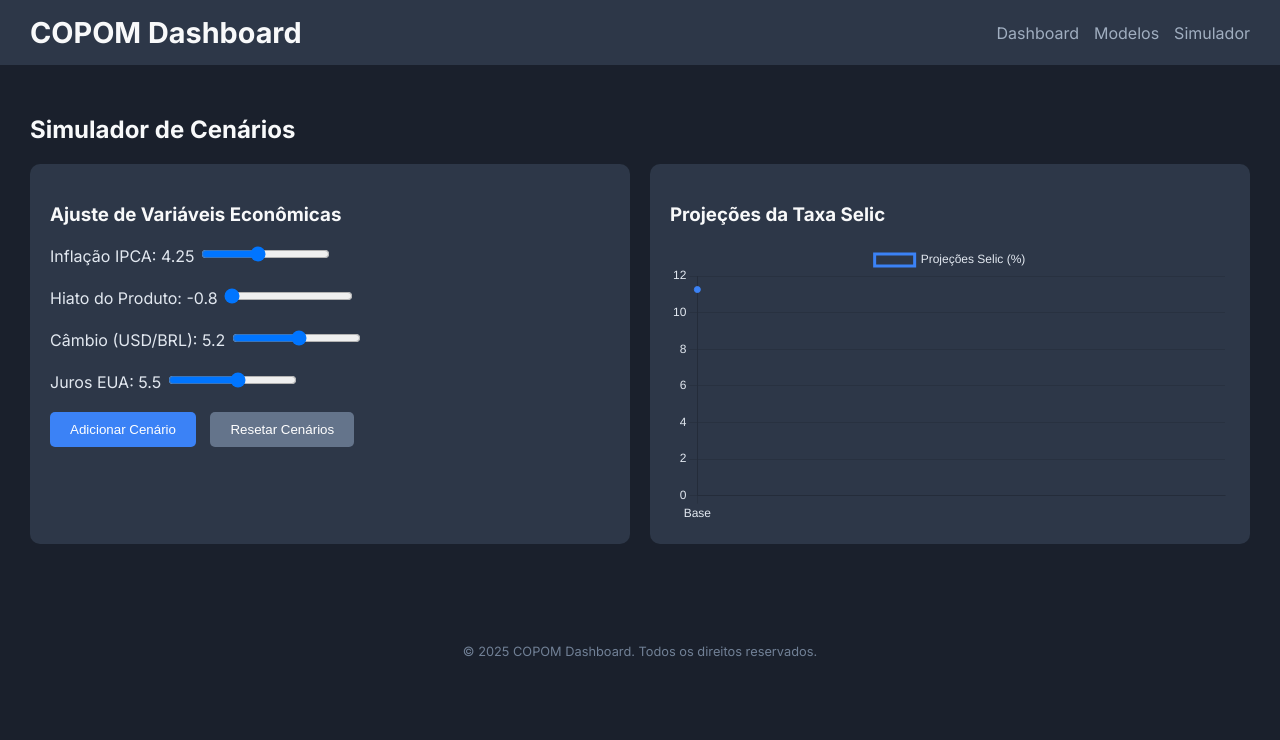
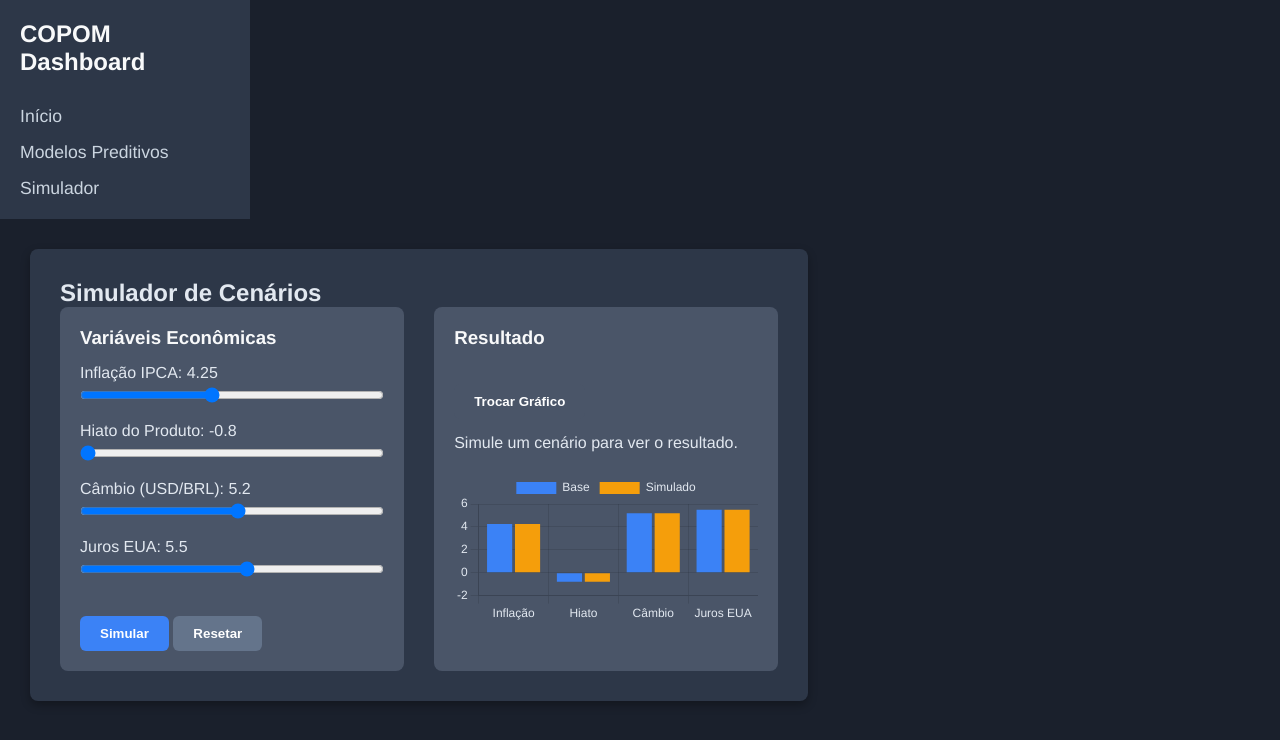
Before and after one commit to Thzfonseca/copom, a plain HTML site: page index.html in a window 1280 px wide. Both pictures are taken after a click on the link "Simulador". Drawn offline with nearby package versions, Linux system fonts and the light colour scheme.

Commit message:
feat: layout novo, simulador com gráfico e melhorias gerais

```diff
--- a/index.html
+++ b/index.html
@@ -4,49 +4,53 @@
     <meta charset="UTF-8">
     <meta name="viewport" content="width=device-width, initial-scale=1.0">
     <title>COPOM Dashboard</title>
+
+    <!-- Estilos -->
     <link rel="stylesheet" href="style.css">
-    <link href="https://fonts.googleapis.com/css2?family=Inter:wght@400;700&display=swap" rel="stylesheet">
+
+    <!-- Chart.js -->
+    <script src="lib/chart.min.js"></script>
 </head>
 <body>
-    <header>
-        <h1>COPOM Dashboard</h1>
-        <nav>
-            <a href="#dashboard" onclick="showTab('dashboard')">Dashboard</a>
-            <a href="#modelos-preditivos" onclick="showTab('modelos-preditivos')">Modelos</a>
-            <a href="#simulador" onclick="showTab('simulador')">Simulador</a>
-        </nav>
-    </header>
+    <div class="dashboard">
+        <aside class="sidebar">
+            <h1>COPOM Dashboard</h1>
+            <nav class="nav">
+                <ul>
+                    <li><a href="#dashboard" onclick="showTab('dashboard')">Início</a></li>
+                    <li><a href="#modelos-preditivos" onclick="showTab('modelos-preditivos')">Modelos Preditivos</a></li>
+                    <li><a href="#simulador" onclick="showTab('simulador')">Simulador</a></li>
+                </ul>
+            </nav>
+        </aside>
 
-    <main>
-        <section id="dashboard" class="tab-content active">
-            <h2>Bem-vindo ao COPOM Dashboard</h2>
-            <p>Escolha uma aba acima para começar.</p>
-        </section>
+        <main class="content">
+            <!-- Spinner Loading -->
+            <div id="loading-spinner" class="spinner-overlay">
+                <div class="spinner"></div>
+            </div>
 
-        <section id="modelos-preditivos" class="tab-content">
-            <!-- Conteúdo de modelos preditivos será renderizado aqui -->
-        </section>
+            <!-- Tabs -->
+            <div id="dashboard" class="tab-content">
+                <h2>Bem-vindo ao Dashboard do COPOM</h2>
+                <p>Utilize o menu ao lado para navegar entre os modelos preditivos e o simulador de cenários.</p>
+            </div>
 
-        <section id="simulador" class="tab-content">
-            <!-- Conteúdo do simulador será renderizado aqui -->
-        </section>
-    </main>
+            <div id="modelos-preditivos" class="tab-content" style="display: none;">
+                <!-- Conteúdo dos modelos preditivos será carregado via JS -->
+            </div>
 
-    <footer>
-        &copy; 2025 COPOM Dashboard. Todos os direitos reservados.
-    </footer>
+            <div id="simulador" class="tab-content" style="display: none;">
+                <!-- Conteúdo do simulador será carregado via JS -->
+            </div>
+        </main>
+    </div>
 
     <!-- Scripts -->
-    <script src="https://cdn.jsdelivr.net/npm/chart.js"></script>
+    <script src="js/script.js"></script>
     <script src="js/modelos_preditivos.js"></script>
     <script src="js/modelos_preditivos_ui.js"></script>
     <script src="js/simulador.js"></script>
-    <script>
-        function showTab(tabId) {
-            document.querySelectorAll('.tab-content').forEach(tab => tab.classList.remove('active'));
-            const selectedTab = document.getElementById(tabId);
-            if (selectedTab) selectedTab.classList.add('active');
-        }
-    </script>
+
 </body>
 </html>
--- a/js/simulador.js
+++ b/js/simulador.js
@@ -1,16 +1,11 @@
-// js/simulador.js
-
 class SimuladorCopom {
     constructor() {
-        this.cenarioBase = {
-            ipca: 4.25,
-            hiato: -0.8,
-            cambio: 5.20,
-            jurosEUA: 5.50
-        };
-
-        this.cenarios = []; // Cenários simulados
+        this.cenarioBase = { ipca: 4.25, hiato: -0.8, cambio: 5.20, jurosEUA: 5.50 };
+        this.cenarioAtual = { ...this.cenarioBase };
+        this.resultadoBase = null;
+        this.resultadoAtual = null;
         this.chart = null;
+        this.chartType = 'bar'; // começa como bar (depois vira line/radar)
     }
 
     inicializar() {
@@ -18,7 +13,8 @@ class SimuladorCopom {
             console.error('Modelos preditivos não carregados.');
             return false;
         }
-        this.baseResultado = window.modelosPreditivos.getResultados();
+        this.resultadoBase = window.modelosPreditivos.getResultados();
+        this.resultadoAtual = { ...this.resultadoBase };
         return true;
     }
 
@@ -30,124 +26,147 @@ class SimuladorCopom {
                 <h2>Simulador de Cenários</h2>
                 <div class="grid grid-2">
                     <div class="card">
-                        <h3>Ajuste de Variáveis Econômicas</h3>
+                        <h3>Variáveis Econômicas</h3>
                         ${this.renderizarSliders()}
-                        <button class="button" id="simular-btn">Adicionar Cenário</button>
-                        <button class="button" id="resetar-btn" style="background-color: #64748b;">Resetar Cenários</button>
+                        <button class="button" id="simular-btn">Simular</button>
+                        <button class="button" id="resetar-btn" style="background-color: #64748b;">Resetar</button>
                     </div>
                     <div class="card">
-                        <h3>Projeções da Taxa Selic</h3>
-                        <canvas id="grafico-selic"></canvas>
+                        <h3>Resultado</h3>
+                        <button class="button small" id="trocar-grafico-btn" style="background-color: #4a5568; margin-bottom: 15px;">Trocar Gráfico</button>
+                        <p id="resultado-texto">Simule um cenário para ver o resultado.</p>
+                        <div class="chart-container">
+                            <canvas id="resultado-chart"></canvas>
+                        </div>
                     </div>
                 </div>
             </div>
         `;
 
-        document.getElementById('simular-btn').addEventListener('click', () => this.simularCenario());
-        document.getElementById('resetar-btn').addEventListener('click', () => this.resetarCenarios());
-
-        this.inicializarGrafico();
+        document.getElementById('simular-btn').addEventListener('click', () => this.simular());
+        document.getElementById('resetar-btn').addEventListener('click', () => this.resetar());
+        document.getElementById('trocar-grafico-btn').addEventListener('click', () => this.trocarTipoGrafico());
+        this.renderizarGrafico();
     }
 
     renderizarSliders() {
-        return Object.keys(this.cenarioBase).map(key => `
-            <div class="slider-container">
-                <label>${this.labelVariavel(key)}: <span id="valor-${key}">${this.cenarioBase[key]}</span></label>
-                <input type="range" id="slider-${key}" min="0" max="10" step="0.1" value="${this.cenarioBase[key]}" />
+        return Object.entries(this.cenarioBase).map(([key, value]) => `
+            <div style="margin-bottom: 15px;">
+                <label>${this.labelVariavel(key)}: <span id="valor-${key}">${value}</span></label>
+                <input type="range" id="slider-${key}" min="0" max="10" step="0.1" value="${value}" />
             </div>
         `).join('');
     }
 
     labelVariavel(key) {
-        const labels = {
-            ipca: "Inflação IPCA",
-            hiato: "Hiato do Produto",
-            cambio: "Câmbio (USD/BRL)",
-            jurosEUA: "Juros EUA"
-        };
+        const labels = { ipca: "Inflação IPCA", hiato: "Hiato do Produto", cambio: "Câmbio (USD/BRL)", jurosEUA: "Juros EUA" };
         return labels[key] || key;
     }
 
-    obterCenarioAtual() {
-        const cenario = {};
+    simular() {
         Object.keys(this.cenarioBase).forEach(key => {
             const slider = document.getElementById(`slider-${key}`);
             if (slider) {
-                cenario[key] = parseFloat(slider.value);
+                this.cenarioAtual[key] = parseFloat(slider.value);
                 document.getElementById(`valor-${key}`).innerText = slider.value;
             }
         });
-        return cenario;
+
+        this.resultadoAtual = this.calcularResultadoSimulado();
+        this.atualizarGrafico();
+        this.atualizarTexto();
     }
 
-    simularCenario() {
-        const novoCenario = this.obterCenarioAtual();
-        const tendencia = this.calcularTendencia(novoCenario);
-
-        this.cenarios.push({
-            nome: `Cenário ${this.cenarios.length + 1}`,
-            taxaSelic: tendencia
-        });
-
-        this.atualizarGrafico();
+    calcularResultadoSimulado() {
+        const tendencia = (
+            this.cenarioAtual.ipca * 0.5 +
+            this.cenarioAtual.cambio * 0.3 -
+            this.cenarioAtual.hiato * 0.4 +
+            this.cenarioAtual.jurosEUA * 0.2
+        );
+        return { tendencia };
     }
 
-    calcularTendencia(cenario) {
-        // Mesma lógica do modelo simplificado
-        const { ipca, hiato, cambio, jurosEUA } = cenario;
-        return (ipca * 0.5) + (cambio * 0.3) - (hiato * 0.4) + (jurosEUA * 0.2);
+    atualizarTexto() {
+        const texto = this.resultadoAtual.tendencia > 10
+            ? "Cenário indica aumento da Selic."
+            : this.resultadoAtual.tendencia < 5
+            ? "Cenário indica redução da Selic."
+            : "Cenário sugere manutenção da Selic.";
+        document.getElementById('resultado-texto').innerText = texto;
     }
 
-    inicializarGrafico() {
-        const ctx = document.getElementById('grafico-selic').getContext('2d');
+    renderizarGrafico() {
+        const ctx = document.getElementById('resultado-chart').getContext('2d');
         this.chart = new Chart(ctx, {
-            type: 'line',
-            data: {
-                labels: ['Base'],
-                datasets: [
-                    {
-                        label: 'Projeções Selic (%)',
-                        data: [this.baseResultado.taxaPrevista],
-                        borderColor: '#3b82f6',
-                        backgroundColor: 'transparent',
-                        tension: 0.3,
-                        pointBackgroundColor: '#3b82f6',
-                    }
-                ]
-            },
-            options: {
-                responsive: true,
-                plugins: {
-                    legend: { labels: { color: '#e2e8f0' } }
-                },
-                scales: {
-                    x: { ticks: { color: '#e2e8f0' } },
-                    y: { ticks: { color: '#e2e8f0' }, beginAtZero: true }
-                }
-            }
+            type: this.chartType,
+            data: this.getDadosGrafico(),
+            options: this.getOpcoesGrafico()
         });
     }
 
     atualizarGrafico() {
-        if (!this.chart) return;
-        this.chart.data.labels = ['Base', ...this.cenarios.map(c => c.nome)];
-        this.chart.data.datasets[0].data = [this.baseResultado.taxaPrevista, ...this.cenarios.map(c => c.taxaSelic)];
-        this.chart.update();
+        if (this.chart) {
+            this.chart.data = this.getDadosGrafico();
+            this.chart.update();
+        }
     }
 
-    resetarCenarios() {
-        this.cenarios = [];
-        this.atualizarGrafico();
+    getDadosGrafico() {
+        return {
+            labels: ['Inflação', 'Hiato', 'Câmbio', 'Juros EUA'],
+            datasets: [
+                {
+                    label: 'Base',
+                    backgroundColor: '#3b82f6',
+                    borderColor: '#3b82f6',
+                    fill: this.chartType === 'radar',
+                    data: Object.values(this.cenarioBase)
+                },
+                {
+                    label: 'Simulado',
+                    backgroundColor: '#f59e0b',
+                    borderColor: '#f59e0b',
+                    fill: this.chartType === 'radar',
+                    data: Object.values(this.cenarioAtual)
+                }
+            ]
+        };
+    }
+
+    getOpcoesGrafico() {
+        return {
+            responsive: true,
+            plugins: {
+                legend: {
+                    labels: { color: '#e2e8f0' }
+                }
+            },
+            scales: this.chartType === 'radar' ? {} : {
+                x: { ticks: { color: '#e2e8f0' } },
+                y: { ticks: { color: '#e2e8f0' } }
+            }
+        };
+    }
+
+    trocarTipoGrafico() {
+        this.chartType = this.chartType === 'radar' ? 'line' : 'radar';
+        this.chart.destroy();
+        this.renderizarGrafico();
+    }
+
+    resetar() {
+        this.cenarioAtual = { ...this.cenarioBase };
+        this.simular();
     }
 }
 
-// Inicializar no DOM
 document.addEventListener('DOMContentLoaded', () => {
-    const container = document.getElementById('simulador');
-    if (container) {
+    const simuladorContainer = document.getElementById('simulador');
+    if (simuladorContainer) {
         const simulador = new SimuladorCopom();
         if (simulador.inicializar()) {
-            simulador.renderizar(container);
+            simulador.renderizar(simuladorContainer);
         }
     }
 });
--- a/style.css
+++ b/style.css
@@ -1,113 +1,172 @@
+/* Reset básico */
+* {
+    margin: 0;
+    padding: 0;
+    box-sizing: border-box;
+}
+
+/* Estilo geral */
 body {
-    margin: 0;
-    font-family: 'Inter', sans-serif;
+    font-family: 'Helvetica Neue', sans-serif;
     background-color: #1a202c;
     color: #e2e8f0;
+    height: 100vh;
+    display: flex;
 }
 
-header {
+/* Sidebar */
+.sidebar {
     background-color: #2d3748;
-    padding: 15px 30px;
+    width: 250px;
+    padding: 20px;
     display: flex;
-    justify-content: space-between;
-    align-items: center;
+    flex-direction: column;
 }
 
-header h1 {
-    font-size: 1.8em;
+.sidebar h1 {
+    font-size: 1.5em;
+    margin-bottom: 30px;
     color: #f8f9fa;
-    margin: 0;
 }
 
-nav {
+.sidebar .nav ul {
+    list-style: none;
     display: flex;
+    flex-direction: column;
     gap: 15px;
 }
 
-nav a {
-    color: #a0aec0;
+.sidebar .nav ul li a {
+    color: #cbd5e0;
     text-decoration: none;
-    font-size: 1em;
-    transition: color 0.2s;
+    font-size: 1.1em;
+    transition: color 0.3s;
 }
 
-nav a:hover {
-    color: #f8f9fa;
+.sidebar .nav ul li a:hover {
+    color: #63b3ed;
 }
 
-main {
+/* Conteúdo principal */
+.content {
+    flex: 1;
     padding: 30px;
+    overflow-y: auto;
 }
 
+/* Tabs */
 .tab-content {
-    display: none;
+    animation: fadeIn 0.5s ease-in-out;
 }
 
-.tab-content.active {
-    display: block;
+@keyframes fadeIn {
+    from { opacity: 0; transform: translateY(20px); }
+    to { opacity: 1; transform: translateY(0); }
 }
 
-h2, h3 {
-    color: #f8f9fa;
+/* Spinner */
+.spinner-overlay {
+    position: fixed;
+    top: 0;
+    left: 250px;
+    width: calc(100% - 250px);
+    height: 100%;
+    background: rgba(26, 32, 44, 0.85);
+    display: none;
+    align-items: center;
+    justify-content: center;
+    z-index: 9999;
 }
 
-.card {
+.spinner {
+    width: 50px;
+    height: 50px;
+    border: 5px solid #4a5568;
+    border-top: 5px solid #63b3ed;
+    border-radius: 50%;
+    animation: spin 1s linear infinite;
+}
+
+@keyframes spin {
+    to { transform: rotate(360deg); }
+}
+
+/* Modelos Preditivos */
+.modelos-preditivos-container {
     background-color: #2d3748;
-    padding: 20px;
-    border-radius: 10px;
-    margin-bottom: 20px;
+    border-radius: 8px;
+    padding: 30px;
+    box-shadow: 0 4px 10px rgba(0,0,0,0.3);
+}
+
+/* Simulador */
+.simulador-container {
+    background-color: #2d3748;
+    border-radius: 8px;
+    padding: 30px;
+    box-shadow: 0 4px 10px rgba(0,0,0,0.3);
 }
 
 .grid {
     display: grid;
-    gap: 20px;
+    gap: 30px;
 }
 
 .grid-2 {
     grid-template-columns: 1fr 1fr;
 }
 
+.card {
+    background-color: #4a5568;
+    border-radius: 8px;
+    padding: 20px;
+}
+
+.card h3 {
+    margin-bottom: 15px;
+    color: #f8f9fa;
+}
+
+/* Botões */
 .button {
+    display: inline-block;
+    margin-top: 20px;
+    padding: 10px 20px;
     background-color: #3b82f6;
-    color: white;
-    padding: 10px 20px;
-    margin-right: 10px;
+    color: #ffffff;
+    font-weight: bold;
     border: none;
-    border-radius: 5px;
+    border-radius: 6px;
     cursor: pointer;
+    transition: background 0.3s;
 }
 
 .button:hover {
     background-color: #2563eb;
 }
 
-.slider-container {
-    margin-bottom: 20px;
+/* Sliders */
+input[type="range"] {
+    width: 100%;
+    margin-top: 5px;
 }
 
+/* Charts */
 .chart-container {
     margin-top: 20px;
 }
 
-footer {
-    margin-top: 50px;
-    text-align: center;
-    font-size: 0.8em;
-    color: #718096;
+/* Responsividade */
+@media (max-width: 1024px) {
+    .grid-2 {
+        grid-template-columns: 1fr;
+    }
+
+    .sidebar {
+        width: 200px;
+    }
+
+    .content {
+        padding: 20px;
+    }
 }
-
-.alert {
-    padding: 15px;
-    margin-bottom: 20px;
-    border-radius: 5px;
-}
-
-.alert-warning {
-    background-color: #f6ad55;
-    color: #1a202c;
-}
-
-.alert-danger {
-    background-color: #f56565;
-    color: #fff;
-}
```
Also changed, not shown: 1 other file.
